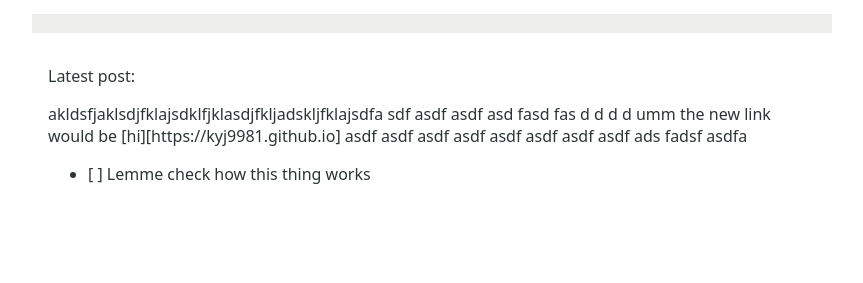
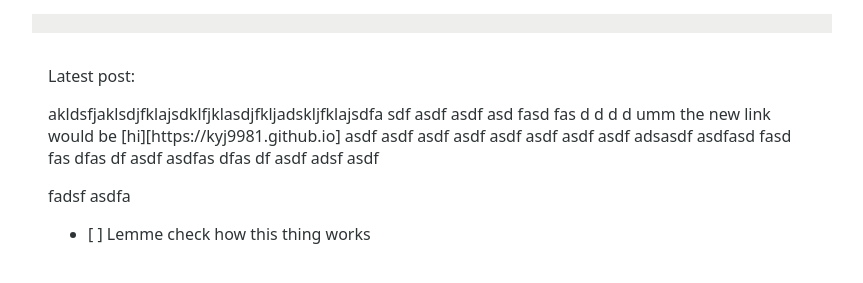
Before and after one commit to kyj9981/kyj9981.github.io, a plain HTML site: page index.html in a window 1280 px wide. Shown: the part 173-456 px from the top of the page, without its empty margins (208-1071 px from the left). Drawn offline with Linux system fonts and the light colour scheme.

Commit message:
resetted everything.. unfortunately.

```diff
--- a/index.html
+++ b/index.html
@@ -83,8 +83,20 @@ asdf
 asdf
 asdf
 asdf
-ads
-fadsf
+adsasdf
+asdfasd
+fasd
+fas
+dfas
+df
+asdf
+asdfas
+dfas
+df
+asdf
+adsf
+asdf</p>
+<p>fadsf
 asdfa</p>
 <ul>
 <li>[ ] Lemme check how this thing works </li>
```
